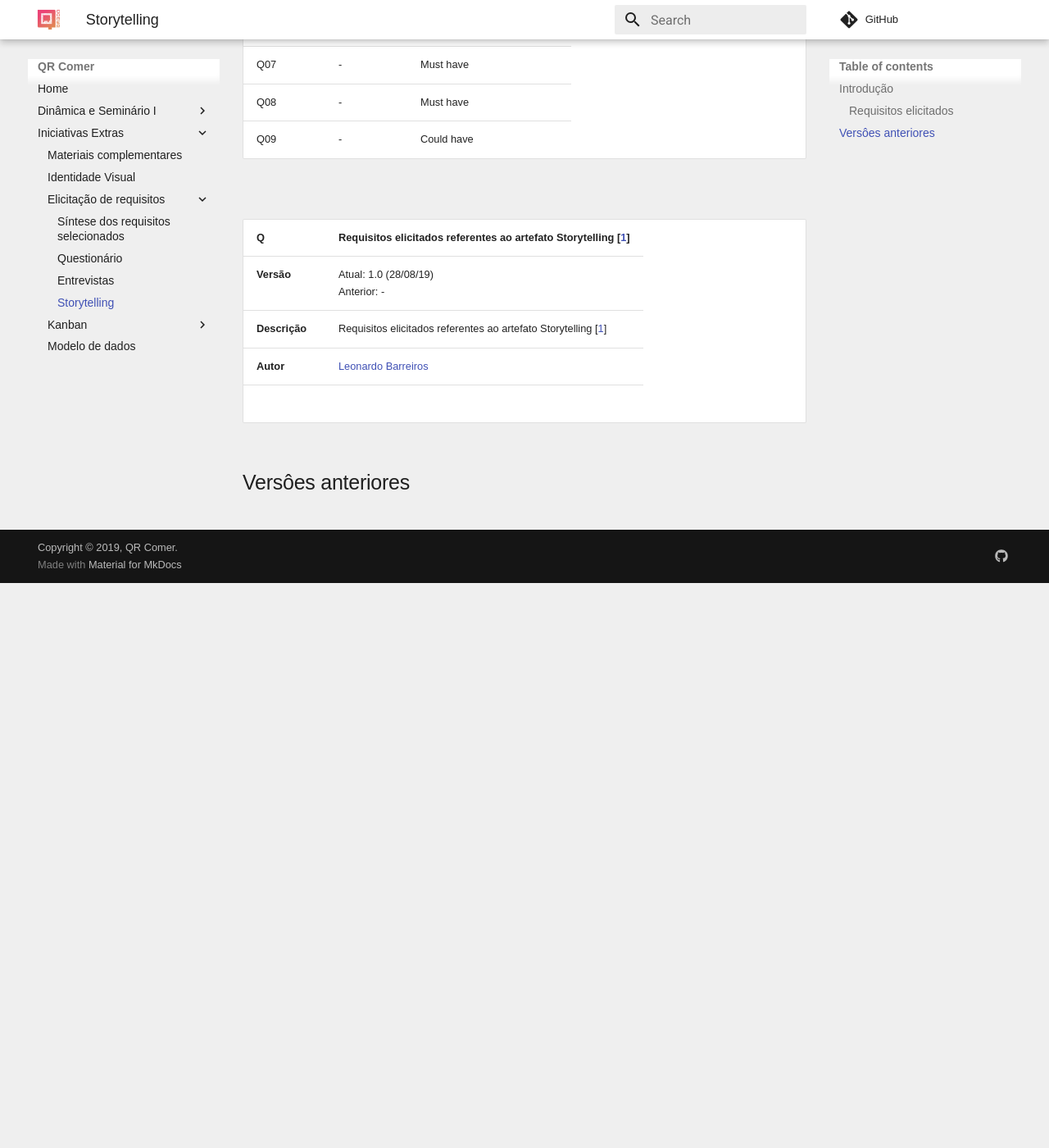
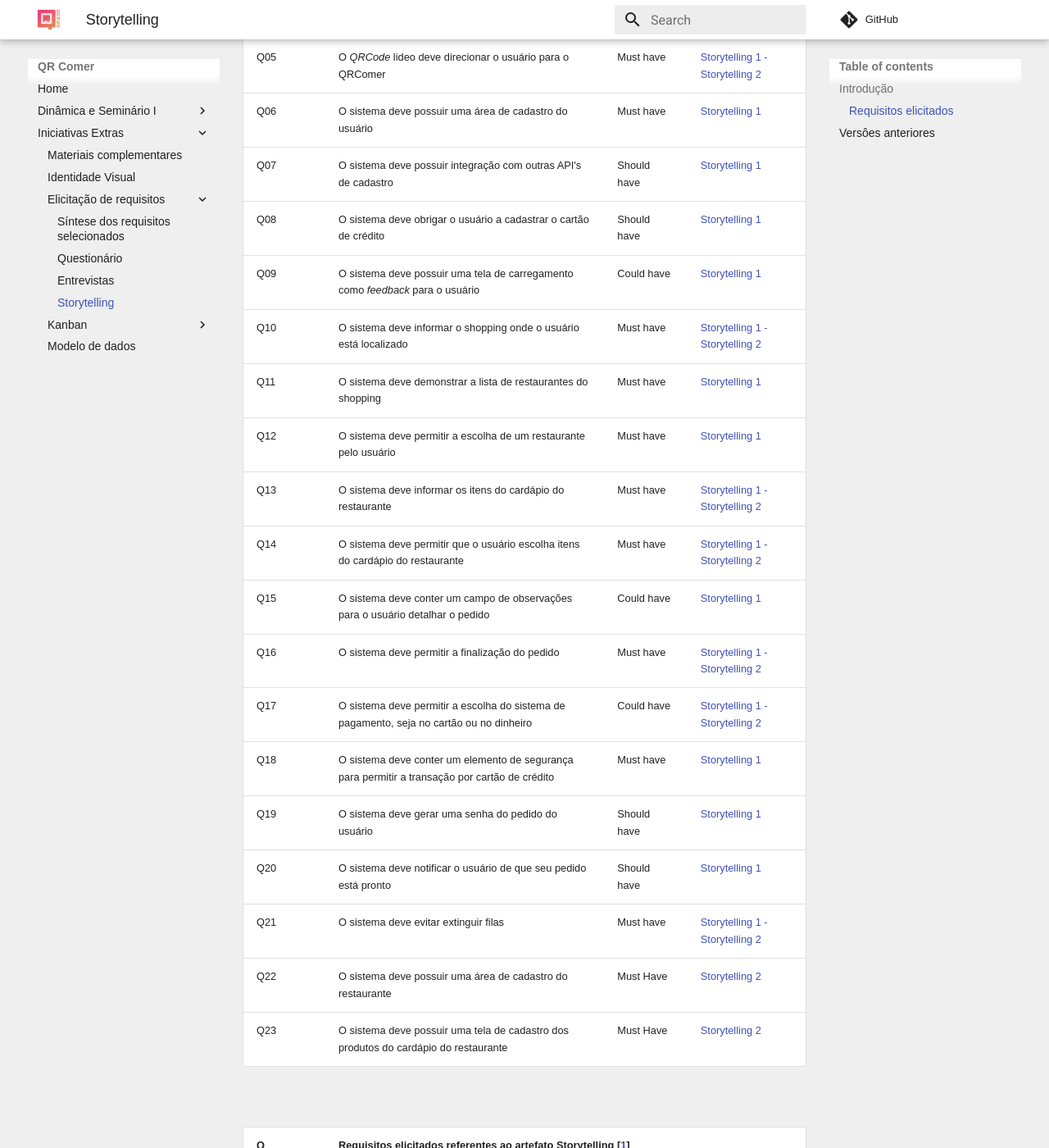
Before and after one commit to fga-desenho-2019-2/Wiki, an MkDocs documentation site: the page built from docs/iniciativas_extras/elicitacao_de_requisitos/req_storytelling.md, in a window 1280 px wide and 1400 px high, scrolled down 689 px. Shown: the whole window at 82% size. Built offline with MkDocs 1.6.1 and Material for MkDocs 9.7.7, drawn with Linux system fonts in a browser that asks for light colours; comment, search, counter and statistics services are not loaded; old or Windows-style settings are respelled for this version of MkDocs; some of the changed text lies outside the part shown.

Commit message:
Add Storytelling Requirements

```diff
--- a/docs/iniciativas_extras/elicitacao_de_requisitos/req_storytelling.md
+++ b/docs/iniciativas_extras/elicitacao_de_requisitos/req_storytelling.md
@@ -7,25 +7,40 @@
 Em seguida, foi realizada a priorização no método MoSCOW, que busca auxiliar no processo de síntese dos requisitos elicitados [[2](../elicitacao_de_requisitos/elicitacao_de_requisitos.md)].
 
 ### Requisitos elicitados
-| Código | Descrição | Prioridade | Rastro |
-|--|--|--|--|
-| Q01 | - | Must have |
-| Q02 | - | Must have |
-| Q03 | - | Must have |
-| Q04 | - | Would have |
-| Q05 | - | Must have |
-| Q06 | - | Must have |
-| Q07 | - | Must have |
-| Q08 | - | Must have |
-| Q09 | - | Could have |
+
+| Código | Descrição                                                                                      | Prioridade  | Rastro                                                              |
+|--------|------------------------------------------------------------------------------------------------|-------------|---------------------------------------------------------------------|
+| Q01    | O sistema deve ser inovador                                                                    | Must have   | [Storytelling 1 - Storytelling 2](../../seminario1/storytelling.md) |
+| Q02    | As mesas dos shoppings devem conter _QRCodes_                                                  | Must have   | [Storytelling 1 - Storytelling 2](../../seminario1/storytelling.md) |
+| Q03    | O sistema deve escanear o _QRCode_                                                             | Must have   | [Storytelling 1 - Storytelling 2](../../seminario1/storytelling.md) |
+| Q04    | O sistema deve ser _Web_                                                                       | Must have   | [Storytelling 1 - Storytelling 2](../../seminario1/storytelling.md) |
+| Q05    | O _QRCode_ lideo deve direcionar o usuário para o QRComer                                      | Must have   | [Storytelling 1 - Storytelling 2](../../seminario1/storytelling.md) |
+| Q06    | O sistema deve possuir uma área de cadastro do usuário                                         | Must have   | [Storytelling 1](../../seminario1/storytelling.md)                  |
+| Q07    | O sistema deve possuir integração com outras API's de cadastro                                 | Should have | [Storytelling 1](../../seminario1/storytelling.md)                  |
+| Q08    | O sistema deve obrigar o usuário a cadastrar o cartão de crédito                               | Should have | [Storytelling 1](../../seminario1/storytelling.md)                  |
+| Q09    | O sistema deve possuir uma tela de carregamento como _feedback_ para o usuário                 | Could have  | [Storytelling 1](../../seminario1/storytelling.md)                  |
+| Q10    | O sistema deve informar o shopping onde o usuário está localizado                              | Must have   | [Storytelling 1 - Storytelling 2](../../seminario1/storytelling.md) |
+| Q11    | O sistema deve demonstrar a lista de restaurantes do shopping                                  | Must have   | [Storytelling 1](../../seminario1/storytelling.md)                  |
+| Q12    | O sistema deve permitir a escolha de um restaurante pelo usuário                               | Must have   | [Storytelling 1](../../seminario1/storytelling.md)                  |
+| Q13    | O sistema deve informar os itens do cardápio do restaurante                                    | Must have   | [Storytelling 1 - Storytelling 2](../../seminario1/storytelling.md) |
+| Q14    | O sistema deve permitir que o usuário escolha itens do cardápio do restaurante                 | Must have   | [Storytelling 1 - Storytelling 2](../../seminario1/storytelling.md) |
+| Q15    | O sistema deve conter um campo de observações para o usuário detalhar o pedido                 | Could have  | [Storytelling 1](../../seminario1/storytelling.md)                  |
+| Q16    | O sistema deve permitir a finalização do pedido                                                | Must have   | [Storytelling 1 - Storytelling 2](../../seminario1/storytelling.md) |
+| Q17    | O sistema deve permitir a escolha do sistema de pagamento, seja no cartão ou no dinheiro       | Could have  | [Storytelling 1 - Storytelling 2](../../seminario1/storytelling.md) |
+| Q18    | O sistema deve conter um elemento de segurança para permitir a transação por cartão de crédito | Must have   | [Storytelling 1](../../seminario1/storytelling.md)                  |
+| Q19    | O sistema deve gerar uma senha do pedido do usuário                                            | Should have | [Storytelling 1](../../seminario1/storytelling.md)                  |
+| Q20    | O sistema deve notificar o usuário de que seu pedido está pronto                               | Should have | [Storytelling 1](../../seminario1/storytelling.md)                  |
+| Q21    | O sistema deve evitar extinguir filas                                                          | Must have   | [Storytelling 1 - Storytelling 2](../../seminario1/storytelling.md) |
+| Q22    | O sistema deve possuir uma área de cadastro do restaurante                                     | Must Have   | [Storytelling 2](../../seminario1/storytelling.md)                  |
+| Q23    | O sistema deve possuir uma tela de cadastro dos produtos do cardápio do restaurante            | Must Have   | [Storytelling 2](../../seminario1/storytelling.md)                  |
 
 <br>
 
-| **Q** | **Requisitos elicitados referentes ao artefato Storytelling [[1](../../seminario1/storytelling.md)]**  |
-|--|--|
-| **Versão**| Atual: 1.0 (28/08/19) <br> Anterior: - |
-| **Descrição** | Requisitos elicitados referentes ao artefato Storytelling [[1](../../seminario1/storytelling.md)] |
-|**Autor**| [Leonardo Barreiros](https://github.com/leossb36) |
+| **Q**         | **Requisitos elicitados referentes ao artefato Storytelling [[1](../../seminario1/storytelling.md)]** |
+|---------------|-------------------------------------------------------------------------------------------------------|
+| **Versão**    | Atual: 1.0 (28/08/19) <br> Anterior: -                                                                |
+| **Descrição** | Requisitos elicitados referentes ao artefato Storytelling [[1](../../seminario1/storytelling.md)]     |
+| **Autor**     | [Leonardo Barreiros](https://github.com/leossb36) e [Saleh Kader](https://github.com/devsalula)       |
 <br>
 
 ## Versôes anteriores
```
